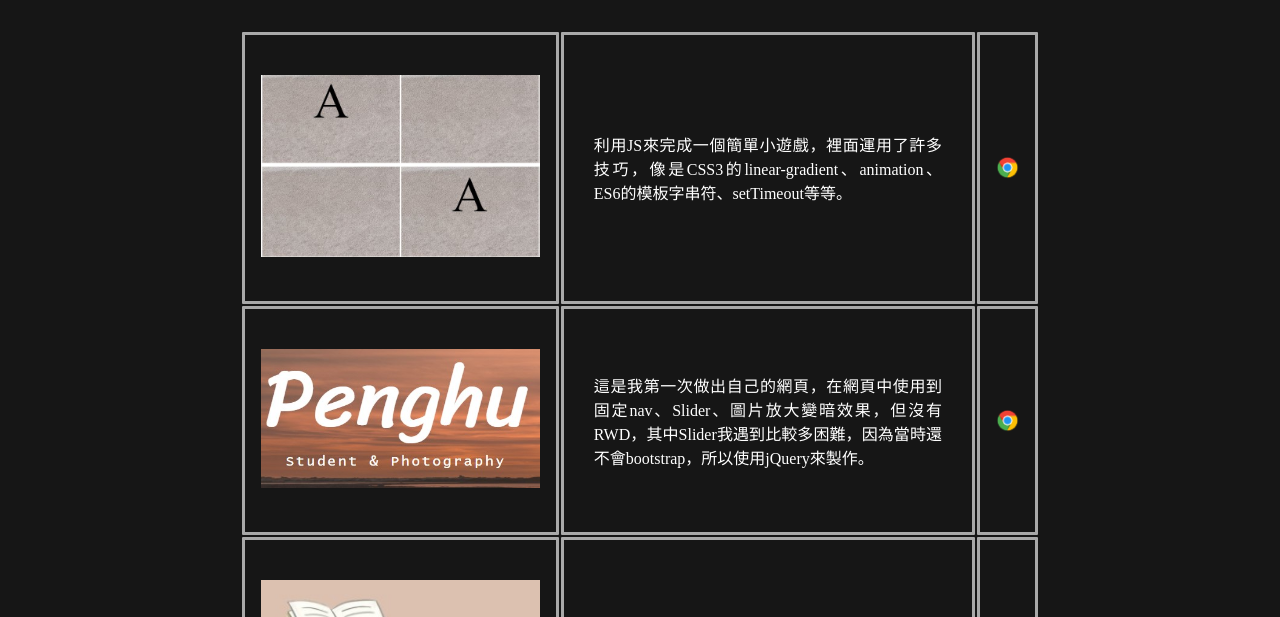
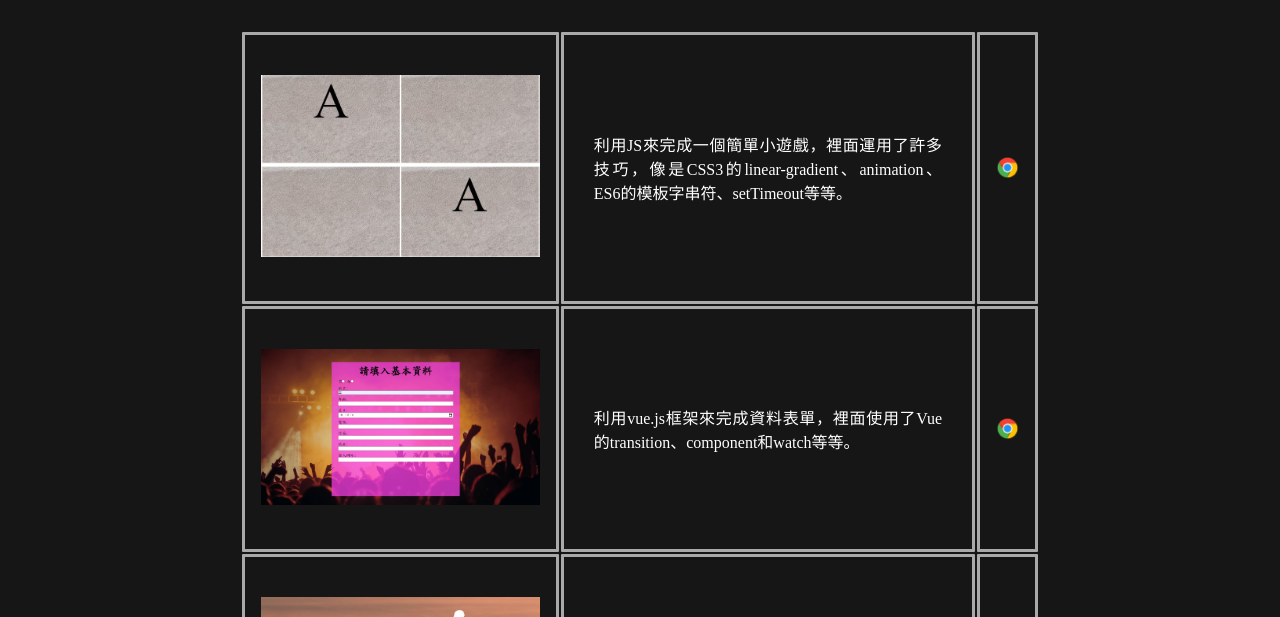
Before and after one commit to GitJay0811/pages, a plain HTML site: page MyWorks.html in a window 1280 px wide. Shown: the part 110-727 px from the top of the page. Drawn offline with Linux system fonts and the light colour scheme.

Commit message:
新增vue專案

```diff
--- a/MyWorks.html
+++ b/MyWorks.html
@@ -31,6 +31,17 @@
 							</p>
 						</td>
 						<td><a href="https://gitjay0811.github.io/card/">
+								<div class="browser"></div>
+							</a></td>
+					</tr>
+					<tr>
+						<td class="tdOne"><img src="img/Vuejs.jpg" class="freecodecamp"></td>
+						<td>
+							<p class="tdp">
+								利用vue.js框架來完成資料表單，裡面使用了Vue的transition、component和watch等等。
+							</p>
+						</td>
+						<td><a href="https://gitjay0811.github.io/vue-form/Vue.html">
 								<div class="browser"></div>
 							</a></td>
 					</tr>
```
Also changed, not shown: img/Vuejs.jpg (added).
